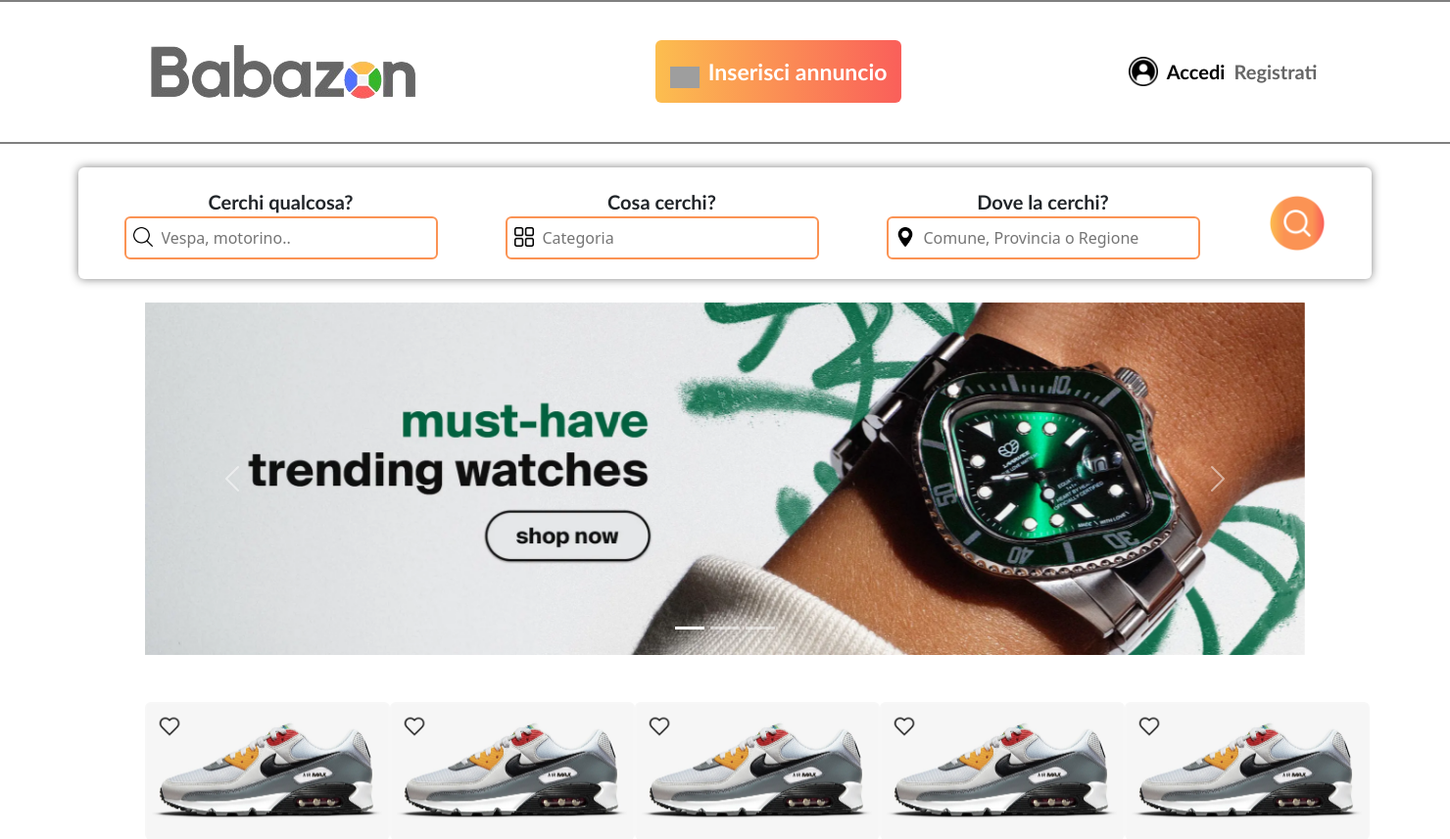
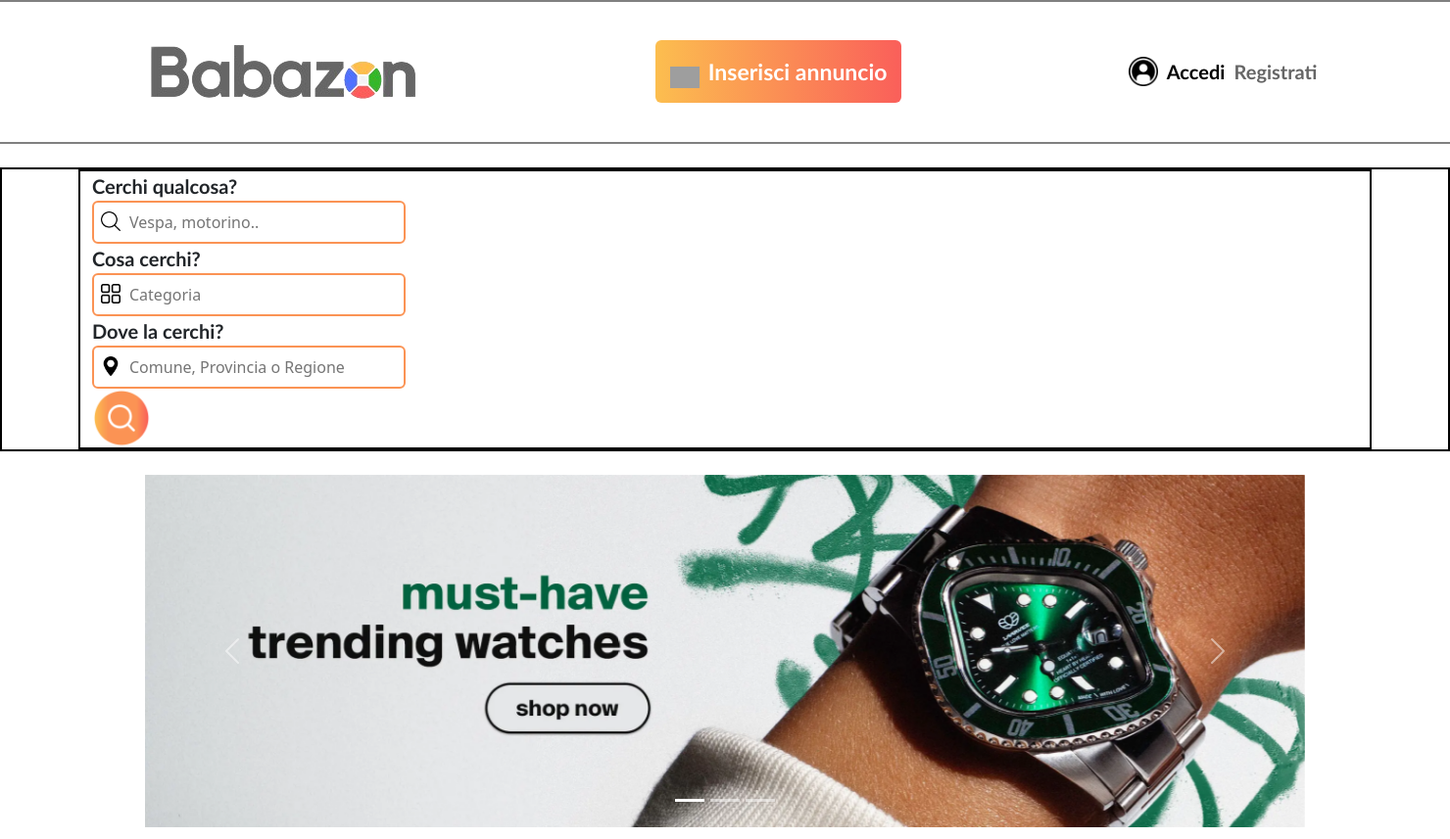
Before and after one commit to simo2906/e-commerce, a PHP site: page / in a window 1480 px wide. Shown: the part 38-895 px from the top of the page at 98% size. Run offline with PHP 8.4, Linux system fonts and the light colour scheme; grey boxes are pictures that could not be loaded.

Commit message:
Co-authored-by: Jacopo <enoughpaladin00@users.noreply.github.com>

```diff
--- a/css/style.css
+++ b/css/style.css
@@ -74,12 +74,8 @@
 }
 
 .container {
-    display: flex;
-    justify-content:space-around;
-    align-items: center;
-    padding: 20px;
-    border-radius: 0.375rem;
-    box-shadow: 0px 0px 10px 0px rgba(0,0,0,0.5);
+    border: 2px solid black;
+    width: 100%;
 }
 
 .input_text, .input_text:focus{
--- a/index.html
+++ b/index.html
@@ -49,11 +49,11 @@
         </div>
     </div>
     <br>
-    <form action="" method="post" name="ricerca" id="ricerca">
-        <div class="container" align="center">
+    <form action="" style="border: 2px solid black; width: 100%;" method="post" name="ricerca" id="ricerca">
+        <div class="container" align="left">
             <div class="search">
                 <label><b>Cerchi qualcosa?</b></label>
-                <div class="search_bar" align="center">
+                <div class="search_bar">
                     <img class="category_img" src="./img/search-simbol.png">
                     <input class="input_text" type="text" name="cosaCerchi" placeholder="Vespa, motorino..">
                 </div>
@@ -77,14 +77,14 @@
     </form>
     <br>
     <div align="center">
-        <div id="carouselExampleIndicators" class="carousel slide">
+        <div id="carouselExampleIndicators" class="carousel slide" data-bs-ride="carousel">
             <div class="carousel-indicators">
               <button type="button" data-bs-target="#carouselExampleIndicators" data-bs-slide-to="0" class="active" aria-current="true" aria-label="Slide 1"></button>
               <button type="button" data-bs-target="#carouselExampleIndicators" data-bs-slide-to="1" aria-label="Slide 2"></button>
               <button type="button" data-bs-target="#carouselExampleIndicators" data-bs-slide-to="2" aria-label="Slide 3"></button>
             </div>
             <div class="carousel-inner">
-              <div class="carousel-item active">
+              <div class="carousel-item active" data-bs-interval="3000">
                 <img src="./img/prova1.jpg" class="d-block w-100" alt="...">
               </div>
               <div class="carousel-item">
```
